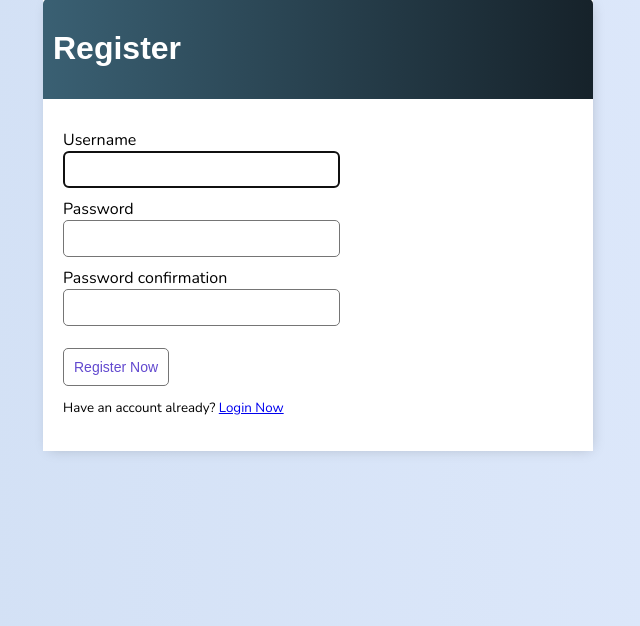
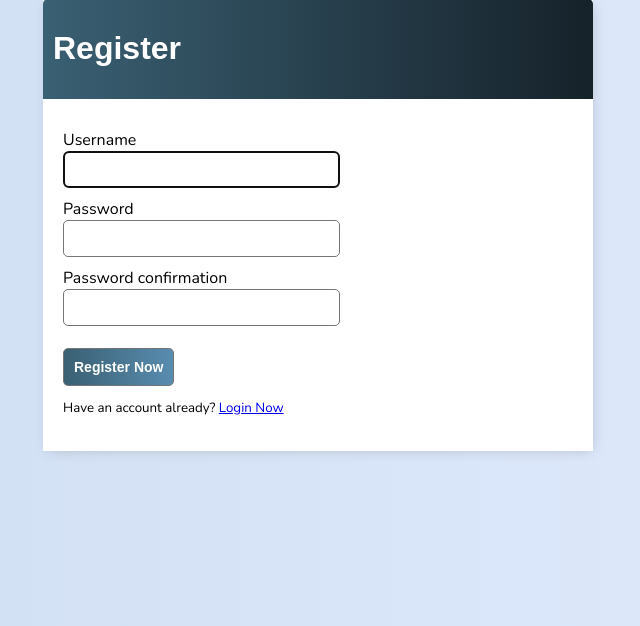
Before and after one commit to ratulhasanshaon/todolistprj, a Django app: page /register/ in a window 1280 px wide. Shown: the part 29-655 px from the top of the page, without its empty margins (322-962 px from the left). Run offline with Django 3.2, Linux system fonts and the light colour scheme.

Commit message:
design updated

```diff
--- a/todo/templates/todo/main.html
+++ b/todo/templates/todo/main.html
@@ -119,12 +119,14 @@
 
         .button {
             border: 1px solid #757575;
-            background-color: #FFF;
-            color: #6249cf;
+            color: rgb(255, 255, 255);
             padding: 10px;
             font-size: 14px;
             border-radius: 5px;
             cursor: pointer;
+            font-weight: bold;
+            background: -webkit-linear-gradient(to right, #3A6073, #7194ac);  /* Chrome 10-25, Safari 5.1-6 */
+            background: linear-gradient(to right, #3A6073, #588caf); /* W3C, IE 10+/ Edge, Firefox 16+, Chrome 26+, Opera 12+, Safari 7+ */
         }
         #add-link {
             color: #6249cf;
```
Also changed, not shown: db.sqlite3.
